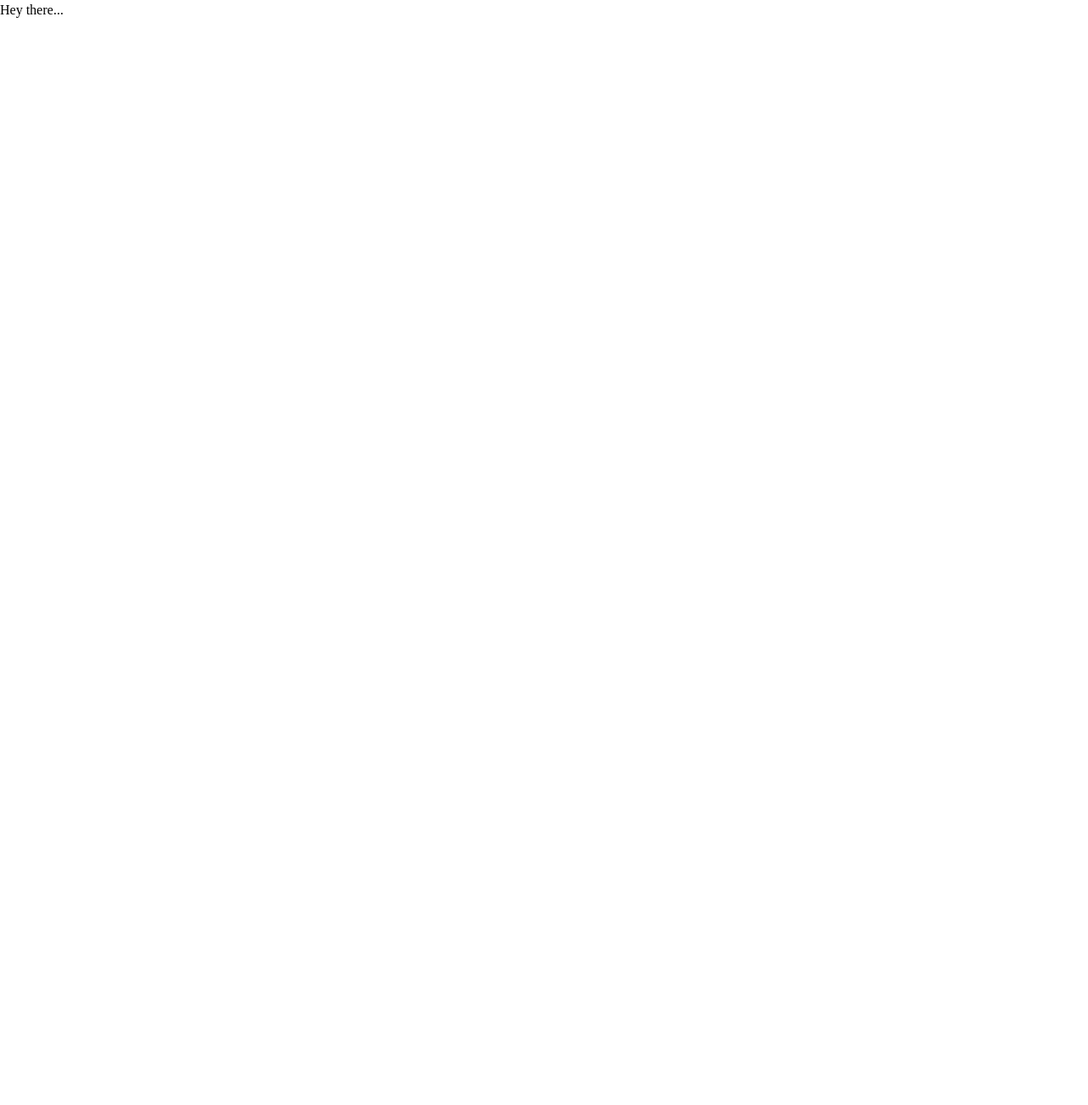
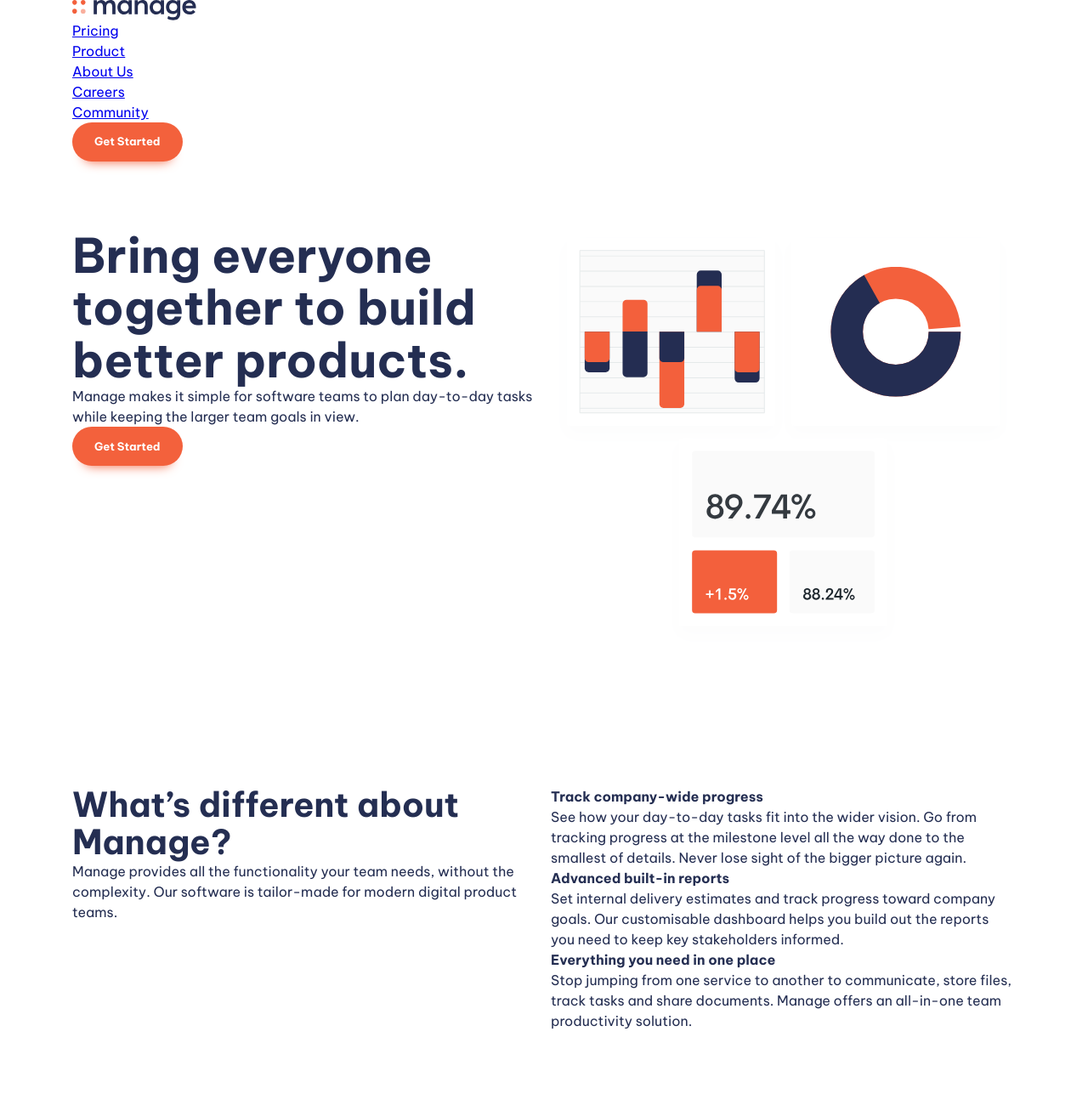
Before and after one commit to chaytan5/frontend-mentor-projects, a website built with Vite: page manage-landing-page/index.html in a window 1280 px wide. Shown: the top 1300 px of the page at 85% size. Before the commit the page ends 800 px from the top, so only its background shows below. Built offline with nearby package versions, Linux system fonts and the light colour scheme.

Commit message:
basic setup of responsive design

```diff
--- a/manage-landing-page/index.html
+++ b/manage-landing-page/index.html
@@ -10,10 +10,152 @@
 			href="https://fonts.googleapis.com/css2?family=Be+Vietnam+Pro:wght@400;500;700&display=swap"
 			rel="stylesheet"
 		/>
-		<title>Vite App</title>
 		<link rel="stylesheet" href="style.css" />
+		<title>Manage</title>
 	</head>
 	<body>
-		<h1>Hey there...</h1>
+		<header class="primary-header">
+			<div class="container">
+				<a href="#"><img src="images/logo.svg" alt="Manage" /></a>
+				<nav class="primary-navigation">
+					<ul role="list" aria-label="Primary" class="nav-list">
+						<li><a href="#">Pricing</a></li>
+						<li><a href="#">Product</a></li>
+						<li><a href="#">About Us</a></li>
+						<li><a href="#">Careers</a></li>
+						<li><a href="#">Community</a></li>
+					</ul>
+				</nav>
+				<button class="button">Get Started</button>
+			</div>
+		</header>
+
+		<main>
+			<section class="padding-block-900">
+				<div class="container">
+					<div class="even-columns">
+						<div>
+							<h1 class="fs-primary-heading fw-bold">
+								Bring everyone together to build better products.
+							</h1>
+							<p>
+								Manage makes it simple for software teams to plan day-to-day
+								tasks while keeping the larger team goals in view.
+							</p>
+							<button class="button">Get Started</button>
+						</div>
+						<div>
+							<img src="images/illustration-intro.svg" alt="" />
+						</div>
+					</div>
+				</div>
+			</section>
+
+			<section class="padding-block-900">
+				<div class="container">
+					<div class="even-columns">
+						<div>
+							<h2 class="fs-secondary-heading fw-bold">
+								What’s different about Manage?
+							</h2>
+							<p>
+								Manage provides all the functionality your team needs, without
+								the complexity. Our software is tailor-made for modern digital
+								product teams.
+							</p>
+						</div>
+						<div>
+							<ul class="numbered-items" role="list">
+								<li>
+									<h3 class="fs-600 fw-bold">Track company-wide progress</h3>
+									<p>
+										See how your day-to-day tasks fit into the wider vision. Go
+										from tracking progress at the milestone level all the way
+										done to the smallest of details. Never lose sight of the
+										bigger picture again.
+									</p>
+								</li>
+								<li>
+									<h3 class="fs-600 fw-bold">Advanced built-in reports</h3>
+									<p>
+										Set internal delivery estimates and track progress toward
+										company goals. Our customisable dashboard helps you build
+										out the reports you need to keep key stakeholders informed.
+									</p>
+								</li>
+								<li>
+									<h3 class="fs-600 fw-bold">
+										Everything you need in one place
+									</h3>
+									<p>
+										Stop jumping from one service to another to communicate,
+										store files, track tasks and share documents. Manage offers
+										an all-in-one team productivity solution.
+									</p>
+								</li>
+							</ul>
+						</div>
+					</div>
+				</div>
+			</section>
+
+			<section class="carousel | padding-block-700">
+				<h2 class="fs-secondary-heading fw-bold">What they've said</h2>
+				<!-- Carousel here -->
+				<button class="button">Get Started</button>
+			</section>
+
+			<section class="cta | bg-accent-400 text-neutral-100 padding-block-700">
+				<div class="container">
+					<div class="even-columns">
+						<div>
+							<p class="fs-secondary-heading fw-bold">
+								Simplify how your team works today.
+							</p>
+						</div>
+						<div>
+							<button class="button" data-type="inverted">Get Started</button>
+						</div>
+					</div>
+				</div>
+			</section>
+
+			<footer class="padding-block-700 bg-neutral-900 text-neutral-100">
+				<div class="container">
+					<div class="even-columns">
+						<div>
+							<a href="#"><img src="images/logo.svg" alt="Manage" /></a>
+							<ul role="list" aria-label="Social links">
+								<li><a aria-label="facebook" href="#"></a></li>
+								<li><a aria-label="youtube" href="#"></a></li>
+								<li><a aria-label="twitter" href="#"></a></li>
+								<li><a aria-label="pinterest" href="#"></a></li>
+								<li><a aria-label="instragram" href="#"></a></li>
+							</ul>
+						</div>
+						<div>
+							<nav class="footer-nav">
+								<ul aria-label="Footer" role="list">
+									<li><a href="#">Home</a></li>
+									<li><a href="#">Pricing</a></li>
+									<li><a href="#">Products</a></li>
+									<li><a href="#">About Us</a></li>
+									<li><a href="#">Careers</a></li>
+									<li><a href="#">Community</a></li>
+									<li><a href="#">Privacy Policy</a></li>
+								</ul>
+							</nav>
+						</div>
+						<div>
+							<form action="">
+								<input type="email" />
+								<button class="button">Go</button>
+							</form>
+							<p>Copyright 2020. All Rights Reserved</p>
+						</div>
+					</div>
+				</div>
+			</footer>
+		</main>
 	</body>
 </html>
--- a/manage-landing-page/style.css
+++ b/manage-landing-page/style.css
@@ -1,11 +1,12 @@
 :root {
   --clr-primary-400: #242e52;
 
+  --clr-accent-300: #fa886b;
   --clr-accent-400: #f3613c;
   --clr-accent-100: #fff0eb;
 
-  --clr-neutral-100: hsl(232, 12%, 13%);
-  --clr-neutral-900: hsl(0, 0%, 0%);
+  --clr-neutral-900: hsl(232, 12%, 13%);
+  --clr-neutral-100: hsl(0, 0%, 100%);
 
   --ff-primary: 'Be Vietnam Pro',
     sans-serif;
@@ -31,6 +32,15 @@
   --fs-secondary-heading: var(--fs-700);
   --fs-button: var(--fs-300);
 
+  --size-100: 0.25rem;
+  --size-200: 0.5rem;
+  --size-300: 0.75rem;
+  --size-400: 1rem;
+  --size-500: 1.5rem;
+  --size-600: 2rem;
+  --size-700: 3rem;
+  --size-800: 4rem;
+  --size-900: 5rem;
 }
 
 @media(min-width: 50em) {
@@ -165,10 +175,12 @@ svg {
 
 .fs-primary-heading {
   font-size: var(--fs-primary-heading);
+  line-height: 1.1;
 }
 
 .fs-secondary-heading {
   font-size: var(--fs-secondary-heading);
+  line-height: 1.1;
 }
 
 .fs-300 {
@@ -186,3 +198,69 @@ svg {
 .fs-600 {
   font-size: var(--fs-600)
 }
+
+.padding-block-900 {
+  padding-block: var(--size-900);
+}
+
+.padding-block-700 {
+  padding-block: var(--size-700);
+}
+
+.container {
+  --max-width: 1110px;
+  --padding: 1rem;
+
+  width: min(var(--max-width), 100% - (var(--padding)* 2));
+  margin-inline: auto;
+}
+
+.even-columns {
+  display: grid;
+  gap: 1rem;
+}
+
+@media(min-width: 50em) {
+  .even-columns {
+    grid-auto-flow: column;
+    grid-auto-columns: 1fr;
+  }
+}
+
+/* General styling */
+
+body {
+  font-size: var(--ff-body);
+  color: var(--clr-primary-400);
+  font-family: var(--ff-body);
+}
+
+.button {
+  cursor: pointer;
+  text-decoration: none;
+  border-radius: 100vmax;
+  border: 0;
+  padding: 1.25em 2em;
+  line-height: 1;
+  font-weight: var(--fw-bold);
+  font-size: var(--fs-button);
+  color: var(--clr-neutral-100);
+  background-color: var(--clr-accent-400);
+  box-shadow: 0 1em 1em -1em var(--clr-accent-400);
+}
+
+.button[data-type='inverted'] {
+  background-color: var(--clr-neutral-100);
+  color: var(--clr-accent-400);
+}
+
+.button:hover,
+.button:focus-visible {
+  background-color: var(--clr-accent-300);
+}
+
+.button[data-type='inverted']:hover,
+.button[data-type='inverted']:focus-visible {
+  background-color: var(--clr-neutral-100);
+  color: var(--clr-accent-300);
+}
```
